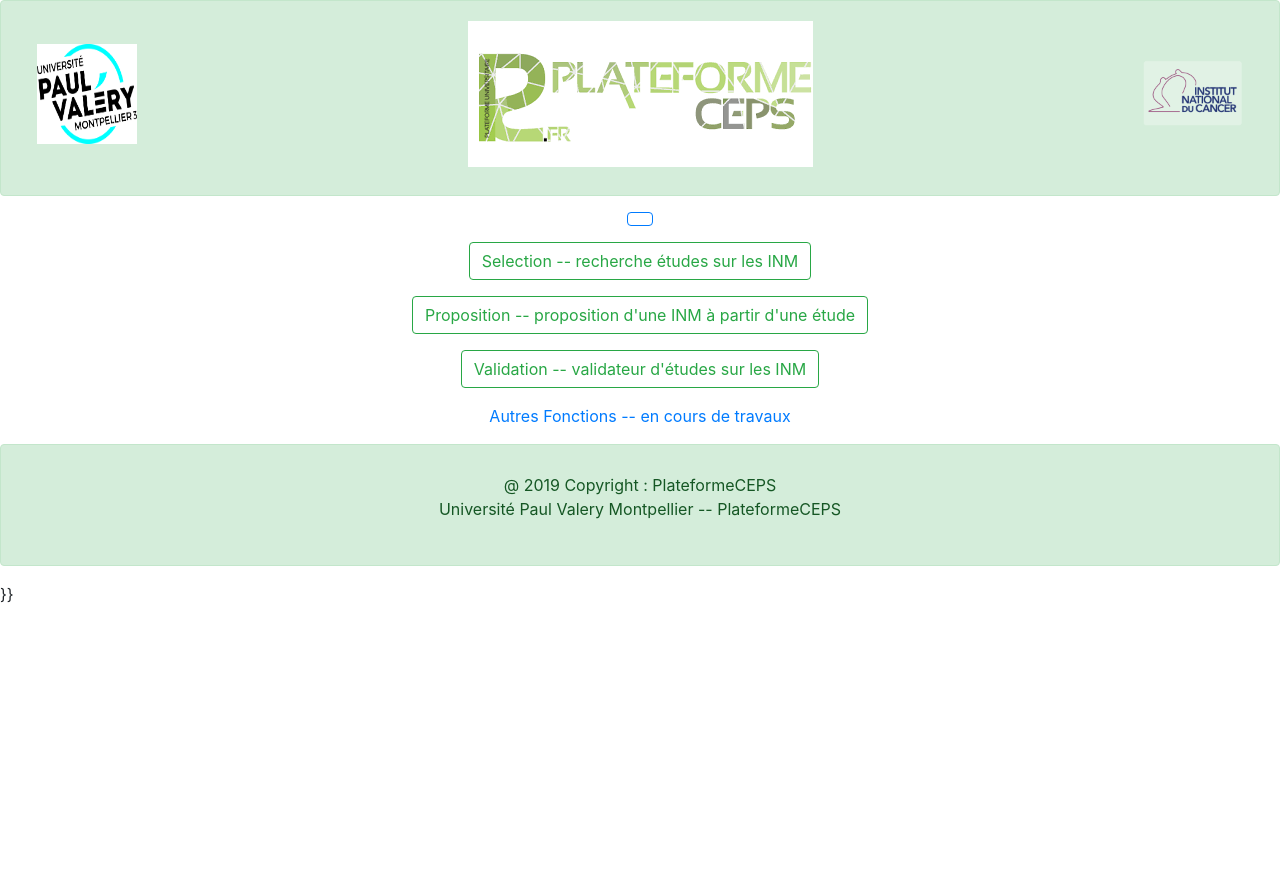
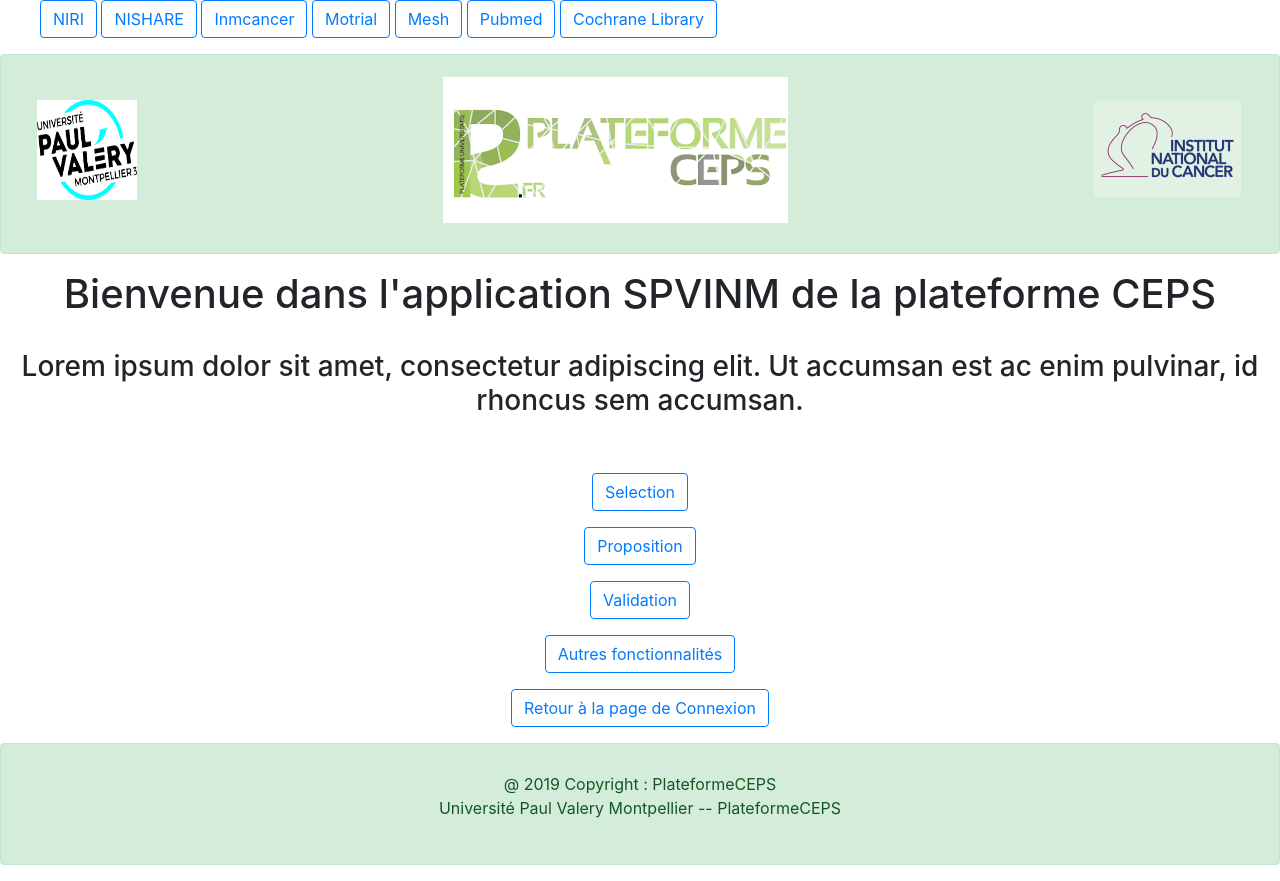
Before and after one commit to vramius1017/flask_app, a Flask app: page / in a window 1280 px wide. Before the commit the page ends 603 px from the top, so only its background shows below. Run offline with Flask 2, Linux system fonts and the light colour scheme; some libraries are stand-ins or nearby versions.

Commit message:
montage template et page index + routage

```diff
--- a/inca/templates/base.html
+++ b/inca/templates/base.html
@@ -1,5 +1,6 @@
+
+<! doctype html5>
 <html>
-{% block header %}
 
 
 <head>
@@ -10,16 +11,25 @@
         <title>{% block title%}{% endblock %}</title>
 </head>
 
+
 <body>
 
-  <div class="alert alert-success" role="alert">
-    <div class=navbar>
+
+                          <div class="alert alert-success">
+                            <div class="navbar">
+
                                     <h1 align="left"><img src="/static/img/UPV/jpeg/logocnvf.jpg" width="100" height="100" ></h1>
                                     <h1 align="center"><img src="/static/img/plateformeceps.png">
-    <h1 align="right"><img src="/static/img/inca.png" width="100" height="100"></h1>
+                                    <h1 align="right"><img src="/static/img/inca.png" width="150" height="150"></h1>
                                </div>
                             </div>
-{% endblock header %}
+
+
+
+
+
+                    {% block present %}
+
                               <!-- titre de la page  -->
 
                               <h1 align="center">{% block present_title  %} {% endblock  %}</h1>
@@ -31,37 +41,38 @@
                                    <p align="center">{% block present_texte  %} {% endblock  %}</p>
                               </div>
 
-                   <!--liens vers  applications de la  PlateformeCEPS -->
-                   {% block links %}
 
-<div>
+                  {% endblock present %}
 
                               <!--liens vers  applications de la  PlateformeCEPS -->
+
+                <!--
+
                  <p align="center"><a href="#"><button type="button" class="btn btn-outline-primary"></button></a></p>
 
-<!--- texte  présentation des fonctionnalités  -->
-
-      <p class="text-uppercase" align="center"></p>
+                -->
 
 
 
-</div>
-                     {% endblock links %}
-<!--- fin texte -->
-{% block footer %}
+                     <p align="center"><a href="/"><button type="button" class="btn btn-outline-primary">Retour à la page de Connexion</button></a></p>
+
 
                                      <!---  footer de l'application -->
                             <div class="alert alert-success" role="alert">
-<footer class="page-footer font-small green"></footer>
+                                <footer class="page-footer font-small green">
                                        <div class="footer-copyright text-center py-3">@ 2019 Copyright : PlateformeCEPS
                                            <p align="center">Université Paul Valery Montpellier --  PlateformeCEPS</p>
                                        </div>
+                                </footer>
                             </div>
+
                                         <!--- commandes js BT4 -->
+
 <script src="https://code.jquery.com/jquery-3.3.1.slim.min.js" integrity="sha384-q8i/X+965DzO0rT7abK41JStQIAqVgRVzpbzo5smXKp4YfRvH+8abtTE1Pi6jizo" crossorigin="anonymous"></script>
 <script src="https://cdnjs.cloudflare.com/ajax/libs/popper.js/1.14.7/umd/popper.min.js" integrity="sha384-UO2eT0CpHqdSJQ6hJty5KVphtPhzWj9WO1clHTMGa3JDZwrnQq4sF86dIHNDz0W1" crossorigin="anonymous"></script>
 <script src="https://stackpath.bootstrapcdn.com/bootstrap/4.3.1/js/bootstrap.min.js" integrity="sha384-JjSmVgyd0p3pXB1rRibZUAYoIIy6OrQ6VrjIEaFf/nJGzIxFDsf4x0xIM+B07jRM" crossorigin="anonymous"></script>
+
                                            <!--- fin du footer-->
-</body>
- {% endblock footer %}}}
+
+
 </html>
--- a/inca/templates/index.html
+++ b/inca/templates/index.html
@@ -1,71 +1,28 @@
 <html>
-{% block header %}
+{% extends "base.html" %}
+{% block title%}acceuil{% endblock %}
+<body>
+{% block present%}
 
+      <h1 align="center">{% block present_title%}Bienvenue dans l'application SPVINM de la plateforme CEPS{% endblock present_title%}</h1>
+      <br>
+      <h3 align="center"> {% block present_texte %}Lorem ipsum dolor sit amet, consectetur adipiscing elit. Ut accumsan est ac enim pulvinar, id rhoncus sem accumsan. {% endblock present_texte %}</h3>
 
-<head>
-<meta charset="UTF-8" />
-        <link rel="stylesheet" href="https://stackpath.bootstrapcdn.com/bootstrap/4.3.1/css/bootstrap.min.css" integrity="sha384-ggOyR0iXCbMQv3Xipma34MD+dH/1fQ784/j6cY/iJTQUOhcWr7x9JvoRxT2MZw1T" crossorigin="anonymous">
-        <script src="https://stackpath.bootstrapcdn.com/bootstrap/4.3.1/js/bootstrap.min.js" integrity="sha384-JjSmVgyd0p3pXB1rRibZUAYoIIy6OrQ6VrjIEaFf/nJGzIxFDsf4x0xIM+B07jRM" crossorigin="anonymous"></script>
-        <script src="//cdnjs.cloudflare.com/ajax/libs/jquery/3.2.1/jquery.min.js"></script>
-        <title>{% block title%}{% endblock %}</title>
-</head>
-
-<body>
-
-  <div class="alert alert-success" role="alert">
-    <div class=navbar>
-    <h1 align="left"><img src="/static/img/UPV/jpeg/logocnvf.jpg" width="100" height="100" ></h1>
-    <h1 align="center"><img src="/static/img/plateformeceps.png">
-    <h1 align="right"><img src="/static/img/inca.png" width="100" height="100"></h1>
-  </div>
-</div>
-{% endblock  %}
-                              <!-- titre de la page  -->
-
-                              <h1>{% block present_title  %} {% endblock  %}</h1>
-
-
-                               <!---texte présentation -->
-                                  {% block  presentation%}
-                              <div class="text_center">
-                                   <p>{% block present_texte  %} {% endblock  %}</p>
-                              </div>
-                                  {% endblock  %}
-                   <!--liens vers  applications de la  PlateformeCEPS -->
-                   {% block links %}
-
-<div>
-
-  <!--liens vers  applications de la  PlateformeCEPS -->
-    <p align="center"><a href="#"><button type="button" class="btn btn-outline-primary"></button></a></p>
-
-<!--- texte  présentation des fonctionnalités  -->
-
-      <p class="text-uppercase" align="center"></p>
-
- <!--- texte fonctionnalités de l'application  -->
-     <p align="center"><a href="/selection/"><button type="button" class="btn btn-outline-success">Selection -- recherche études  sur les INM </button></a></p>
-     <p align="center"><a href="/proposition/"><button type="button" class="btn btn-outline-success">Proposition -- proposition d'une INM  à partir d'une étude</button></a></p>
-     <p align="center"><a href="/validation"><button type="button" class="btn btn-outline-success">Validation -- validateur d'études  sur les INM </button></a></p>
-     <p align="center"><a href="/test/">Autres Fonctions  -- en cours de travaux </a></p>
+<br><br>
+            <!-- présentation des fonctionnalités de l'application -->
+        <div align="center">
+           <p align="center"><a href="/selection/"><button type="button" class="btn btn-outline-primary">Selection</button></a></p>
+           <p align="center"><a href="/proposition/"><button type="button" class="btn btn-outline-primary">Proposition</button></a></p>
+           <p align="center"><a href="/validation/"><button type="button" class="btn btn-outline-primary">Validation</button></a></p>
+           <p align="center"><a href="/divers/"><button type="button" class="btn btn-outline-primary">Autres fonctionnalités</button></a></p>
+        </div>
+{% endblock present%}
+<br><b>
+<div align="center">
+    {% include "links.html" %}
 
 </div>
-                     {% endblock links %}
-<!--- fin texte -->
-{% block footer %}
 
-<!---  footer de l'application -->
-<div class="alert alert-success" role="alert">
-<footer class="page-footer font-small green"></footer>
-<div class="footer-copyright text-center py-3">@ 2019 Copyright : PlateformeCEPS
-  <p align="center">Université Paul Valery Montpellier --  PlateformeCEPS</p>
-</div>
-</div>
-<!--- commandes js BT4 -->
-<script src="https://code.jquery.com/jquery-3.3.1.slim.min.js" integrity="sha384-q8i/X+965DzO0rT7abK41JStQIAqVgRVzpbzo5smXKp4YfRvH+8abtTE1Pi6jizo" crossorigin="anonymous"></script>
-<script src="https://cdnjs.cloudflare.com/ajax/libs/popper.js/1.14.7/umd/popper.min.js" integrity="sha384-UO2eT0CpHqdSJQ6hJty5KVphtPhzWj9WO1clHTMGa3JDZwrnQq4sF86dIHNDz0W1" crossorigin="anonymous"></script>
-<script src="https://stackpath.bootstrapcdn.com/bootstrap/4.3.1/js/bootstrap.min.js" integrity="sha384-JjSmVgyd0p3pXB1rRibZUAYoIIy6OrQ6VrjIEaFf/nJGzIxFDsf4x0xIM+B07jRM" crossorigin="anonymous"></script>
-<!--- fin du footer-->
 </body>
- {% endblock footer %}}}
+
 </html>
--- /dev/null
+++ b/inca/templates/links.html
@@ -0,0 +1,19 @@
+<! doctype html5>
+<html>
+
+<body>
+
+   <ul>
+          <a href="https://www.niri.fr" class="btn btn-outline-primary">NIRI</a>
+          <a href="https://www.nishare.fr" class="btn btn-outline-primary">NISHARE</a>
+          <a href="https://www.inmcancer.fr" class="btn btn-outline-primary">Inmcancer</a>
+          <a href="https://www.motrial.fr" class="btn btn-outline-primary">Motrial</a>
+          <a href="https://www.ncbi.nlm.nih.gov/mesh" class="btn btn-outline-primary">Mesh</a>
+          <!--<a href="https://mesh.inserm.fr/FrenchMesh/" class="btn btn-outline-primary">Mesh bilingue (Fr-En)</a>-->
+          <a href="https://www.ncbi.nlm.nih.gov/pubmed/" class="btn btn-outline-primary">Pubmed</a>
+          <a href="https://www.cochranelibrary.com/cdsr/reviews" class="btn btn-outline-primary">Cochrane Library</a>
+    </ul>
+
+
+</body>
+</html>
--- a/inca/templates/proposition.html
+++ b/inca/templates/proposition.html
@@ -0,0 +1 @@
+<p align="center"><a href="/"><button type="button" class="btn btn-outline-primary">Retour à la page d'acceuil</button></a></p>
--- a/inca/templates/search.html
+++ b/inca/templates/search.html
@@ -18,8 +18,7 @@
 
 
     <!--- fin texte -->
-    {% block footer %}
-    {% endblock footer %}
+    <p align="center"><a href="/"><button type="button" class="btn btn-outline-primary">Retour à la page d'acceuil</button></a></p>
 </body>
 
 </html>
--- a/inca/templates/validate.html
+++ b/inca/templates/validate.html
@@ -0,0 +1 @@
+<p align="center"><a href="/"><button type="button" class="btn btn-outline-primary">Retour à la page d'acceuil</button></a></p>
--- a/inca/views.py
+++ b/inca/views.py
@@ -6,8 +6,9 @@ app.config.from_object('config')
 
 
 @app.route("/")
-def hello_world():
-    return render_template('index.html')
+def index():
+    links=["www.inmcancer.fr","www.niri.fr","www.nishare.fr"]
+    return render_template('index.html', links=links)
 
 @app.route("/selection/")
 def selection():
@@ -18,5 +19,10 @@ def proposition():
     return render_template('proposition.html')
 
 @app.route("/validation/")
-def valdate():
+def validate():
     return render_template('validate.html')
+
+
+@app.route("/divers/")
+def   divers():
+    return  render_template('divers.html')
```
Also changed, not shown: inca/templates/divers.html (added, +29 -0 lines), inca/templates/404.html (added). Lines whose indentation alone changed are shown as unchanged.
